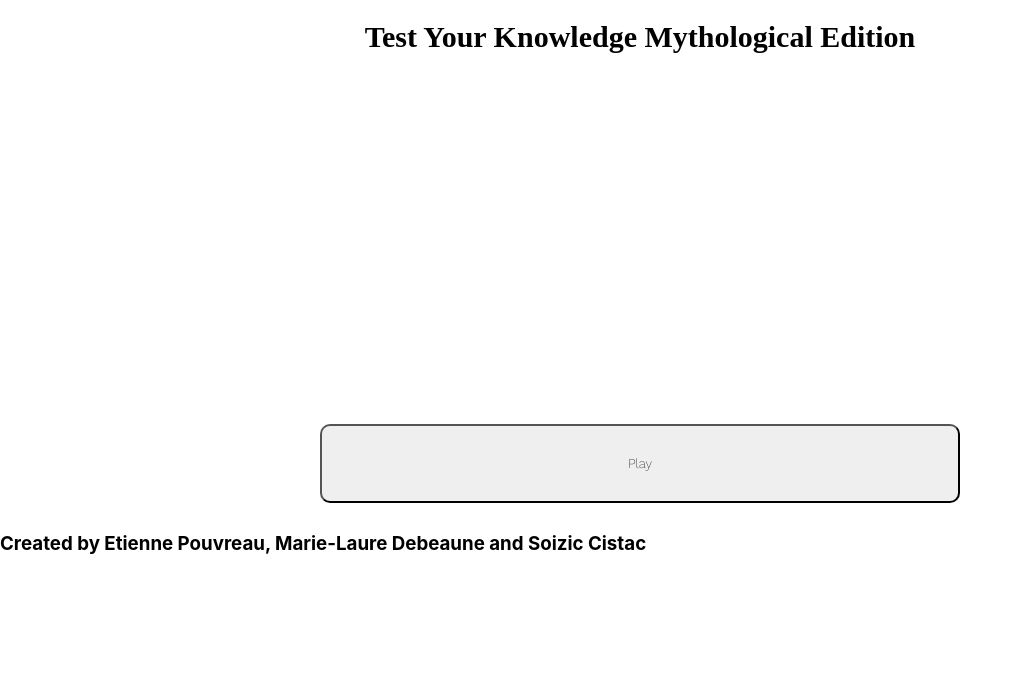
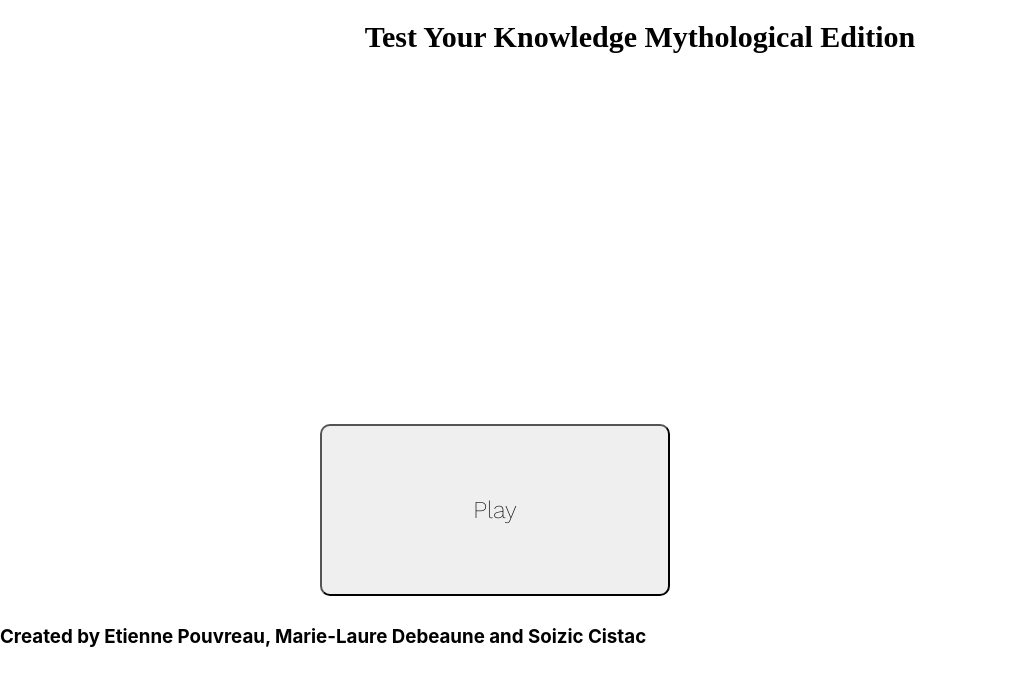
Before and after one commit to SoizicCistac/trivia-mythology, a React (Create React App) app: page / in a window 1280 px wide. Shown: the top 686 px of the page, without its empty margins (0-1023 px from the left). Built offline with nearby package versions, Linux system fonts and the light colour scheme.

Commit message:
btn size

```diff
--- a/src/App.css
+++ b/src/App.css
@@ -106,4 +106,10 @@ button{
       text-align: center;
     }
 
+    button{
+      padding: 70px;
+      width: 350px;
+      font-size: 1.5em;
+      margin-left: -7%;
+    }
 }
```
